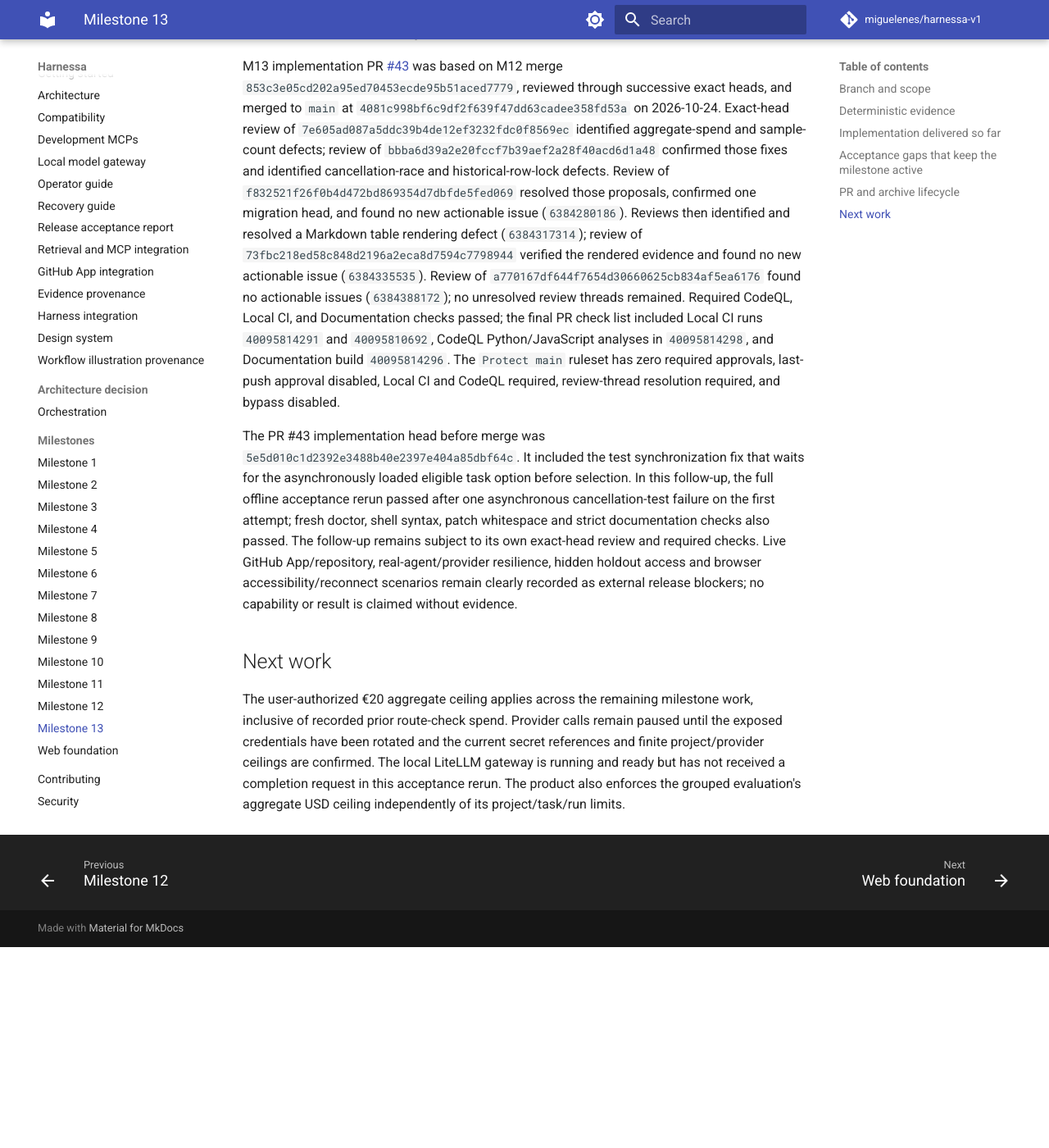
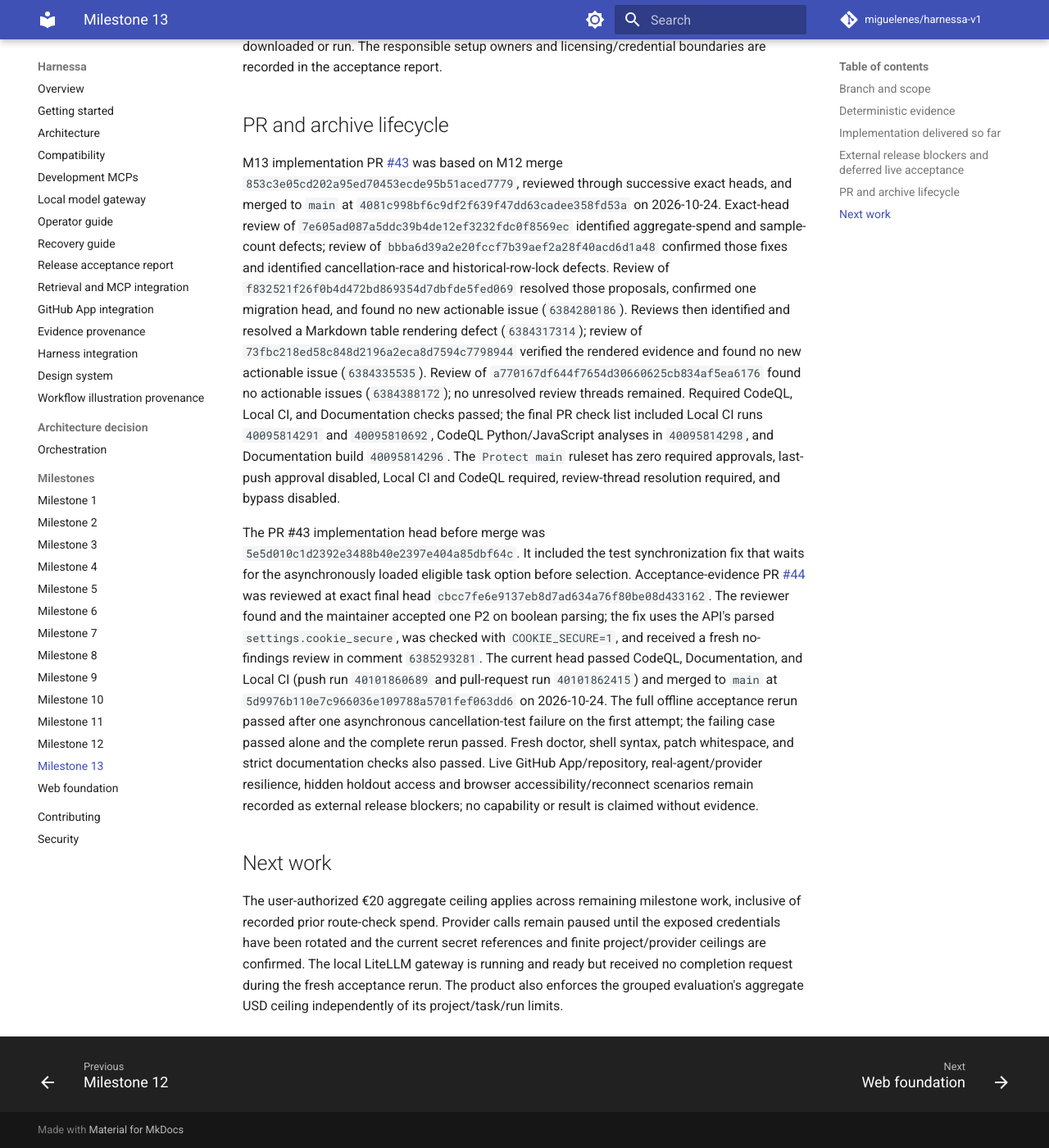
Before and after one commit to miguelenes/harnessa-v1, an MkDocs documentation site: the page built from docs/milestones/13.md, in a window 1280 px wide and 1400 px high, scrolled down 5691 px. Shown: the whole window at 82% size. Built offline with MkDocs 1.6.1 and Material for MkDocs 9.7.7, drawn with Linux system fonts in a browser that asks for light colours; comment, search, counter and statistics services are not loaded; before the commit the page ends 6846 px from its top, so only the background shows below that; some of the changed text lies outside the part shown.

Commit message:
docs: archive completed M13 prompt

```diff
--- a/docs/milestones/13.md
+++ b/docs/milestones/13.md
@@ -1,14 +1,14 @@
 # Milestone 13 — Complete control plane and self-hosted release
 
-**Status: active; deterministic implementation is advancing, live release acceptance remains incomplete.** This report records the current release branch evidence and external setup requirements. It does not claim the final M13 lifecycle or protected merge are complete.
+**Status: complete for implementation and deterministic offline acceptance; external live release blockers remain.** The required unverified integrations and live scenarios are explicitly listed with their owners and evidence needs. No unavailable integration, benchmark result, or production deployment is claimed as passed.
 
 **Authorized external spend ceiling:** €20 total across the remaining milestones, including provider, evaluator, and judge calls. M13's two already-recorded one-token calls total $0.0000228. At the latest available ECB reference rate (23 October 2026: €1 = $1.1193), that is approximately €0.00002037, leaving approximately €19.99997963. The exchange rate is a dated accounting conversion, not a provider-side control. No further credentialed calls are authorized until the exposed provider credentials are rotated and the per-project/provider controls are checked against the remaining ceiling. [ECB rate](https://www.ecb.europa.eu/stats/policy_and_exchange_rates/euro_reference_exchange_rates/html/index.en.html).
 
 ## Branch and scope
 
-- Base and current branch at report preparation: `codex/m13-release`, based on M12 archive commit `853c3e05cd202a95ed70453ecde95b51aced7779`.
+- Implementation branch: `codex/m13-release`, based on M12 archive commit `853c3e05cd202a95ed70453ecde95b51aced7779`.
 - M13 implementation now covers task/OpenSpec browsing, grouped local Harness² runs, independent interactive/probe budget ceilings, persisted execution-adapter selection, icons, Compose artifact persistence, and operator backup/restore/doctor workflows.
-- M13 PR [#43](https://github.com/miguelenes/harnessa-v1/pull/43) is open on `codex/m13-release`. The initial review's P2 findings were fixed at `7bc9f0fc285064edae852e003be99c53730603e4`; subsequent review proposals drove the local evaluator, independent budgets, adapter selection, aggregate evaluation ceiling and correct shared-baseline sample count. Review of exact head `f832521f26f0b4d472bd869354d7dbfde5fed069` found no new actionable code issues (final disposition comment `6384280186`); it confirmed prior findings `6378082966`, `6384248497`, and `6384249788` are resolved and the migration graph has one head. Prompt 13 remains active and unarchived because external acceptance gaps remain.
+- M13 implementation PR [#43](https://github.com/miguelenes/harnessa-v1/pull/43) merged to `main` at `4081c998bf6c9df2f639f47dd63cadee358fd53a`. The initial review's P2 findings were fixed at `7bc9f0fc285064edae852e003be99c53730603e4`; subsequent review proposals drove the local evaluator, independent budgets, adapter selection, aggregate evaluation ceiling and correct shared-baseline sample count. Review of exact head `f832521f26f0b4d472bd869354d7dbfde5fed069` found no new actionable code issues (final disposition comment `6384280186`); it confirmed prior findings `6378082966`, `6384248497`, and `6384249788` are resolved and the migration graph has one head.
 - No benchmark run or external environment deployment was performed. The administrator authorized two one-token gateway checks from the disposable M13 project; both completed through the `.zshrc`-sourced LiteLLM environment with known usage and $0.0000114 billed each. A third attempt was blocked by the one-step policy before provider dispatch and incurred no model cost.
 
 ## Deterministic evidence
@@ -31,7 +31,7 @@
 | Web lint and typecheck | Passed after the latest UI changes. |
 | Documentation build | Strict MkDocs initially identified unlisted M13 pages; all new guides, report, provenance, and milestone pages were added to navigation. `uvx --with-requirements requirements-docs.txt mkdocs build --strict --site-dir /tmp/harnessa-m13-docs` passed. |
 | Shell and patch validation | `bash -n` and `git diff --check` passed. |
-| Compose validation and image build | Isolated Compose configuration validated; API, worker, and web images built. Existing default Harnessa services were left running. |
+| Compose validation and image build | Isolated Compose configuration validated; API, worker, and web images built. Acceptance-created default and isolated containers were stopped after evidence collection; persistent volumes were preserved. The user-requested LiteLLM gateway remains running. |
 | Disposable browser smoke | Authenticated project setup, board route, and evaluation catalog rendered in an isolated local instance. |
 | Backup and restore | Database, administrator, and project restored to a fresh isolated Compose instance after checksum verification; restored login and project listing succeeded. Git-root and non-empty artifact/provenance continuity were not exercised. The restore script checks the artifact volume before database mutation. |
 | First-party coverage gate | Fresh full rerun passed at the configured 85% line and statement minimum: API 85.02%; web 91.94% lines / 85.30% statements; React UI 100%; cloud portal 98.66% lines / 99.37% statements; Svelte UI 100%; aggregate 85.43% lines / 85.19% statements. |
@@ -52,7 +52,7 @@
 - Operator, recovery, and acceptance guides document bootstrap, readiness, backup/restore, secrets, and current boundaries.
 - Restore now checks the artifact volume before restoring the database, avoiding a database-only partial restore when the target volume is occupied.
 
-## Acceptance gaps that keep the milestone active
+## External release blockers and deferred live acceptance
 
 1. Harness² provides matched baseline/candidate/composed rollouts, cancellation, stale-lease recovery, and independent holdout grading when configured. The M13 follow-up adds immutable grouped manifests over at most 20 READY probe tasks, a conservative full-context cost dry run checked against remaining probe project/task/run ceilings, an aggregate evaluation ceiling enforced at every model reservation and settlement, idempotent child experiment creation, grouped cancellation, and resume only when every failed child's frozen task/spec/policy still matches. WorkBuddy-Bench remains blocked by the published EU-use restriction. JobBench and Harvey LAB remain unavailable pending dedicated isolated runner, dataset and judge setup; no vendor evaluation result is fabricated.
 2. Setup & health now persists a per-project `deployment-default`, `acp-opencode`, or `disabled` execution adapter selection; scheduler dispatch honors disabled/unavailable selections. The project budget contract and ledger counters now separate interactive/primary and probe project/task/run cost and token ceilings while preserving prior shared usage conservatively in each pool. Existing live route checks remain recorded above. A real authorized GitHub App installation/repository, primary/probe contention acceptance, and live real-agent workflow have not been exercised.
@@ -63,14 +63,14 @@
 7. The legacy README raster remains unprovenanced and unused. Full responsive, contrast, reduced-motion, light/dark, keyboard, and accessibility audit remains outstanding.
 8. Full clean-install browser acceptance remains incomplete even though the combined 85% coverage threshold is demonstrated. The isolated local API bootstrap/project setup passed; Browser Harness still cannot connect to local Chrome until remote debugging is enabled. Real GitHub App and agent workflow acceptance remains externally blocked.
 
-The remaining items are explicit release blockers rather than passes. Fresh local bootstrap and non-empty backup/restore evidence are recorded in [`acceptance-report.md`](../acceptance-report.md). Research selected SWE-bench Pro V2 public for development feedback and found that its separate held-out set requires access from Scale; the prior SWE-bench Multimodal hosted test candidate remains unconfirmed because the official CLI documentation conflicts. No benchmark dataset was downloaded or run. The responsible setup owners and licensing/credential boundaries are recorded in the acceptance report.
+These items are external deployment and live-evaluation blockers, not verified passes. The milestone acceptance condition permits an unavailable prerequisite to be reported as blocked and requires that no unsupported integration be advertised as verified. Fresh local bootstrap and non-empty backup/restore evidence are recorded in [`acceptance-report.md`](../acceptance-report.md). Research selected SWE-bench Pro V2 public for development feedback and found that its separate held-out set requires access from Scale; the prior SWE-bench Multimodal hosted test candidate remains unconfirmed because the official CLI documentation conflicts. No benchmark dataset was downloaded or run. The responsible setup owners and licensing/credential boundaries are recorded in the acceptance report.
 
 ## PR and archive lifecycle
 
 M13 implementation PR [#43](https://github.com/miguelenes/harnessa-v1/pull/43) was based on M12 merge `853c3e05cd202a95ed70453ecde95b51aced7779`, reviewed through successive exact heads, and merged to `main` at `4081c998bf6c9df2f639f47dd63cadee358fd53a` on 2026-10-24. Exact-head review of `7e605ad087a5ddc39b4de12ef3232fdc0f8569ec` identified aggregate-spend and sample-count defects; review of `bbba6d39a2e20fccf7b39aef2a28f40acd6d1a48` confirmed those fixes and identified cancellation-race and historical-row-lock defects. Review of `f832521f26f0b4d472bd869354d7dbfde5fed069` resolved those proposals, confirmed one migration head, and found no new actionable issue (`6384280186`). Reviews then identified and resolved a Markdown table rendering defect (`6384317314`); review of `73fbc218ed58c848d2196a2eca8d7594c7798944` verified the rendered evidence and found no new actionable issue (`6384335535`). Review of `a770167df644f7654d30660625cb834af5ea6176` found no actionable issues (`6384388172`); no unresolved review threads remained. Required CodeQL, Local CI, and Documentation checks passed; the final PR check list included Local CI runs `40095814291` and `40095810692`, CodeQL Python/JavaScript analyses in `40095814298`, and Documentation build `40095814296`. The `Protect main` ruleset has zero required approvals, last-push approval disabled, Local CI and CodeQL required, review-thread resolution required, and bypass disabled.
 
-The PR #43 implementation head before merge was `5e5d010c1d2392e3488b40e2397e404a85dbf64c`. It included the test synchronization fix that waits for the asynchronously loaded eligible task option before selection. In this follow-up, the full offline acceptance rerun passed after one asynchronous cancellation-test failure on the first attempt; fresh doctor, shell syntax, patch whitespace and strict documentation checks also passed. The follow-up remains subject to its own exact-head review and required checks. Live GitHub App/repository, real-agent/provider resilience, hidden holdout access and browser accessibility/reconnect scenarios remain clearly recorded as external release blockers; no capability or result is claimed without evidence.
+The PR #43 implementation head before merge was `5e5d010c1d2392e3488b40e2397e404a85dbf64c`. It included the test synchronization fix that waits for the asynchronously loaded eligible task option before selection. Acceptance-evidence PR [#44](https://github.com/miguelenes/harnessa-v1/pull/44) was reviewed at exact final head `cbcc7fe6e9137eb8d7ad634a76f80be08d433162`. The reviewer found and the maintainer accepted one P2 on boolean parsing; the fix uses the API's parsed `settings.cookie_secure`, was checked with `COOKIE_SECURE=1`, and received a fresh no-findings review in comment `6385293281`. The current head passed CodeQL, Documentation, and Local CI (push run `40101860689` and pull-request run `40101862415`) and merged to `main` at `5d9976b110e7c966036e109788a5701fef063dd6` on 2026-10-24. The full offline acceptance rerun passed after one asynchronous cancellation-test failure on the first attempt; the failing case passed alone and the complete rerun passed. Fresh doctor, shell syntax, patch whitespace, and strict documentation checks also passed. Live GitHub App/repository, real-agent/provider resilience, hidden holdout access and browser accessibility/reconnect scenarios remain recorded as external release blockers; no capability or result is claimed without evidence.
 
 ## Next work
 
-The user-authorized €20 aggregate ceiling applies across the remaining milestone work, inclusive of recorded prior route-check spend. Provider calls remain paused until the exposed credentials have been rotated and the current secret references and finite project/provider ceilings are confirmed. The local LiteLLM gateway is running and ready but has not received a completion request in this acceptance rerun. The product also enforces the grouped evaluation's aggregate USD ceiling independently of its project/task/run limits.
+The user-authorized €20 aggregate ceiling applies across remaining milestone work, inclusive of recorded prior route-check spend. Provider calls remain paused until the exposed credentials have been rotated and the current secret references and finite project/provider ceilings are confirmed. The local LiteLLM gateway is running and ready but received no completion request during the fresh acceptance rerun. The product also enforces the grouped evaluation's aggregate USD ceiling independently of its project/task/run limits.
```
Also changed, not shown: docs/acceptance-report.md (+1 -1 lines), planning/README.md (+1 -1 lines), planning/archive/completed/13-release.md (renamed from planning/prompts/13-release.md).
